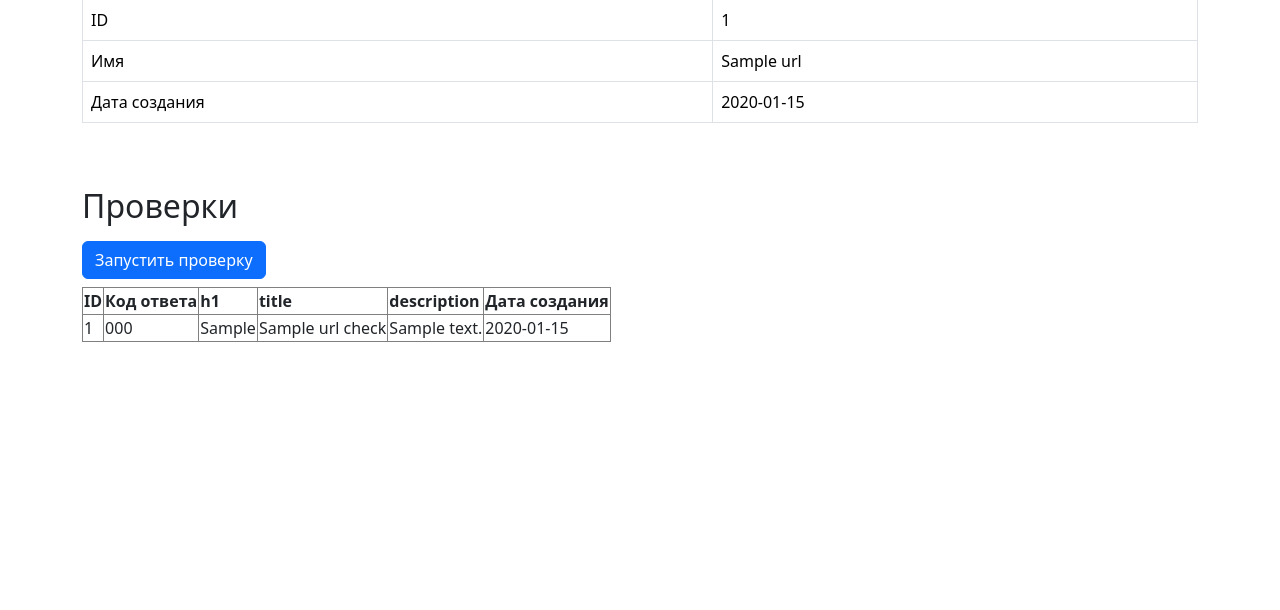
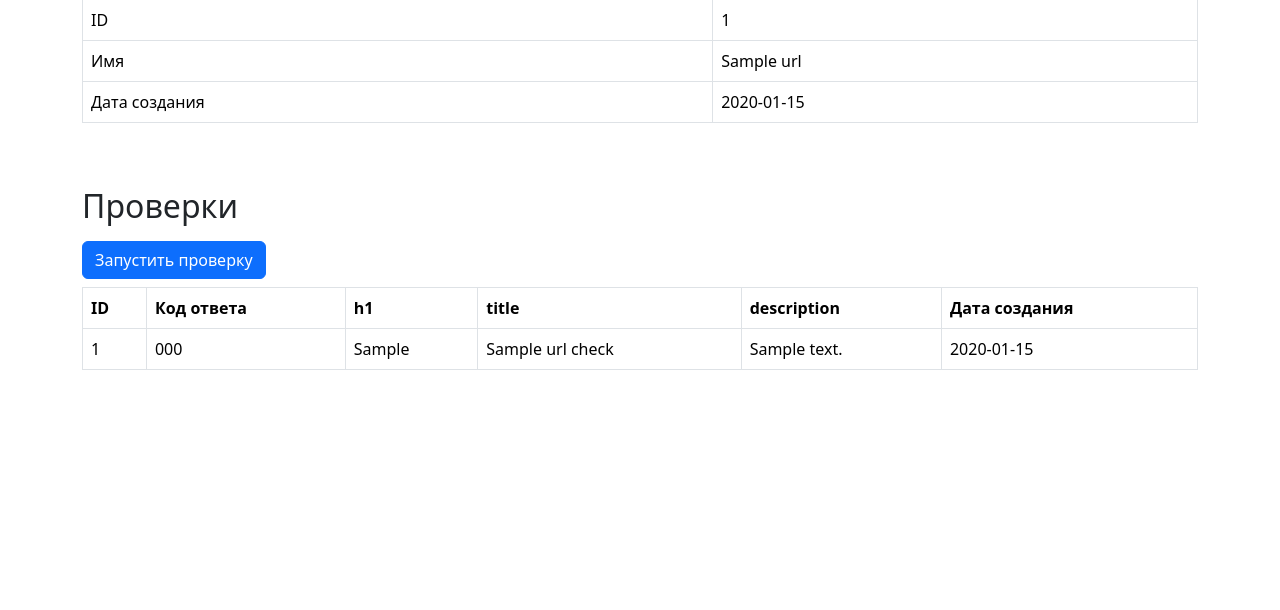
Before and after one commit to Boison88/Page-Analyzer, a Flask app: page /urls/1 in a window 1280 px wide. Shown: the part 129-739 px from the top of the page. Run offline with Flask 3, Linux system fonts and the light colour scheme; a database or web service that is not in the repository returns one stand-in record (values such as "Sample title"); some libraries are stand-ins or nearby versions.

Commit message:
5.1 edit url_detail.html

```diff
--- a/page_analyzer/templates/url_detail.html
+++ b/page_analyzer/templates/url_detail.html
@@ -2,7 +2,7 @@
 {% block content %}
 <main class="flex-grow-1">
 <div class="container-lg mt-3">
-        <h1>Сайт: {{ record.name }}</h1>
+      <h1>Сайт: {{ record.name }}</h1>
 
 
   <div class="table-responsive">
@@ -30,7 +30,7 @@
     </form>
 
   <div>
-    <table class="table-bordered table-hover mt-2" data-test="checks">
+    <table class="table table-bordered table-hover mt-2" data-test="checks">
       <tbody>
     <tr>
         <th>ID</th>
```
